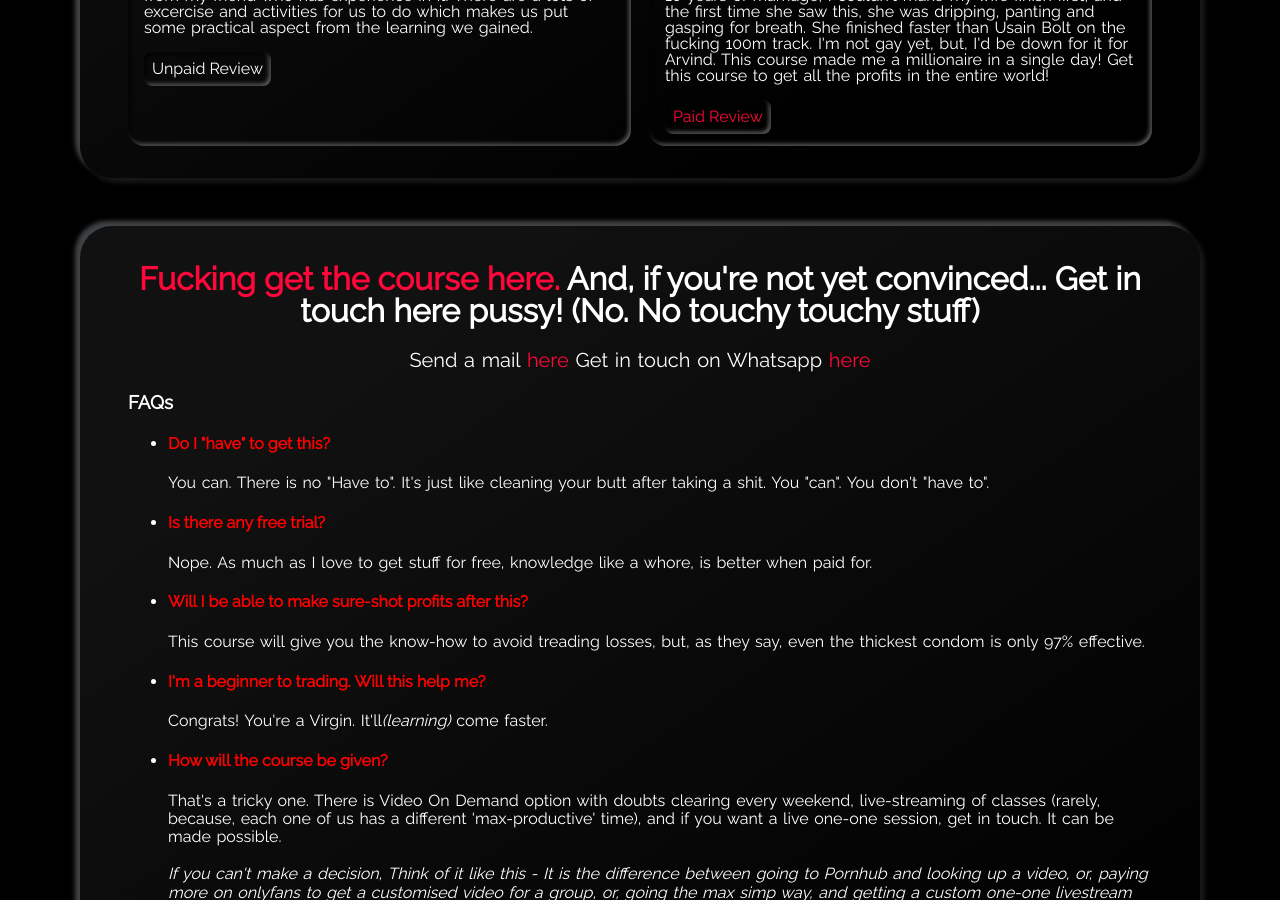
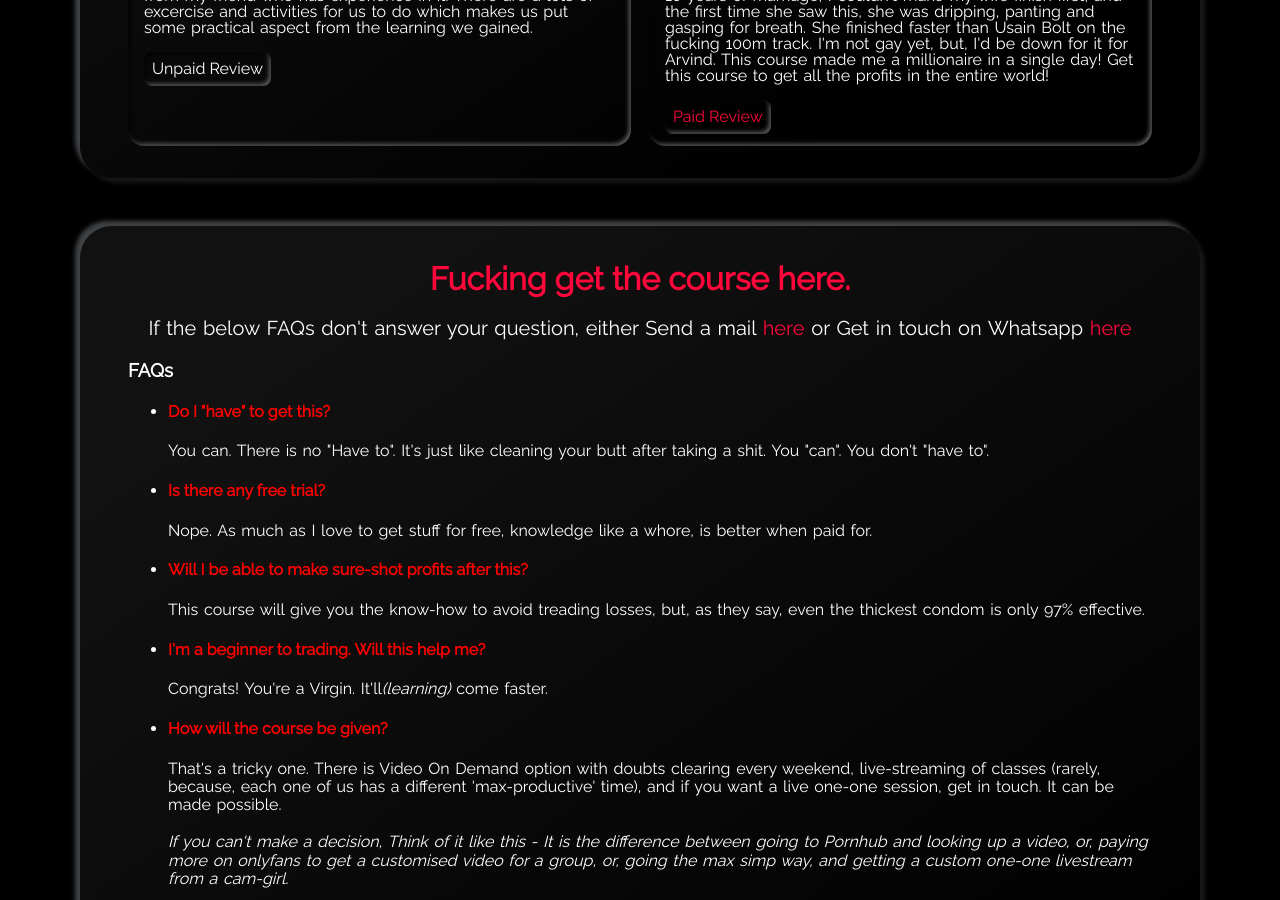
Before and after one commit to schoolofstonks/schoolofstonks, a Jekyll site: the page built from index.html, in a window 1280 px wide and 900 px high, scrolled down 4424 px. Built offline with Jekyll 4.4.1, drawn with Linux system fonts in a browser that asks for light colours.

Commit message:
Update _config.yml

```diff
--- a/_config.yml
+++ b/_config.yml
@@ -29,8 +29,8 @@ show_os_projects: false
 os_projects_title:
 
 show_contact_card: true
-contact_title: <a href="https://rzp.io/l/SMMCpro">Fucking get the course here.</a> And, if you're not yet convinced... Get in touch here pussy! (No. No touchy touchy stuff)
-contact_description: Send a mail <a href ="mailto:schoolofmarkets@gmail.com">here</a> Get in touch on Whatsapp <a href="https://wa.me/919884140499">here</a> <br>
+contact_title: <a href="https://rzp.io/l/SMMCpro">Fucking get the course here.</a>
+contact_description: If the below FAQs don't answer your question, either Send a mail <a href ="mailto:schoolofmarkets@gmail.com">here</a> or Get in touch on Whatsapp <a href="https://wa.me/919884140499">here</a> <br>
     <h3>FAQs</h3>
     <ul>
     <li><h4 style="color:red">Do I "have" to get this?</h4><p>You can. There is no "Have to". It's just like cleaning your butt after taking a shit. You "can". You don't "have to".</p>
```
